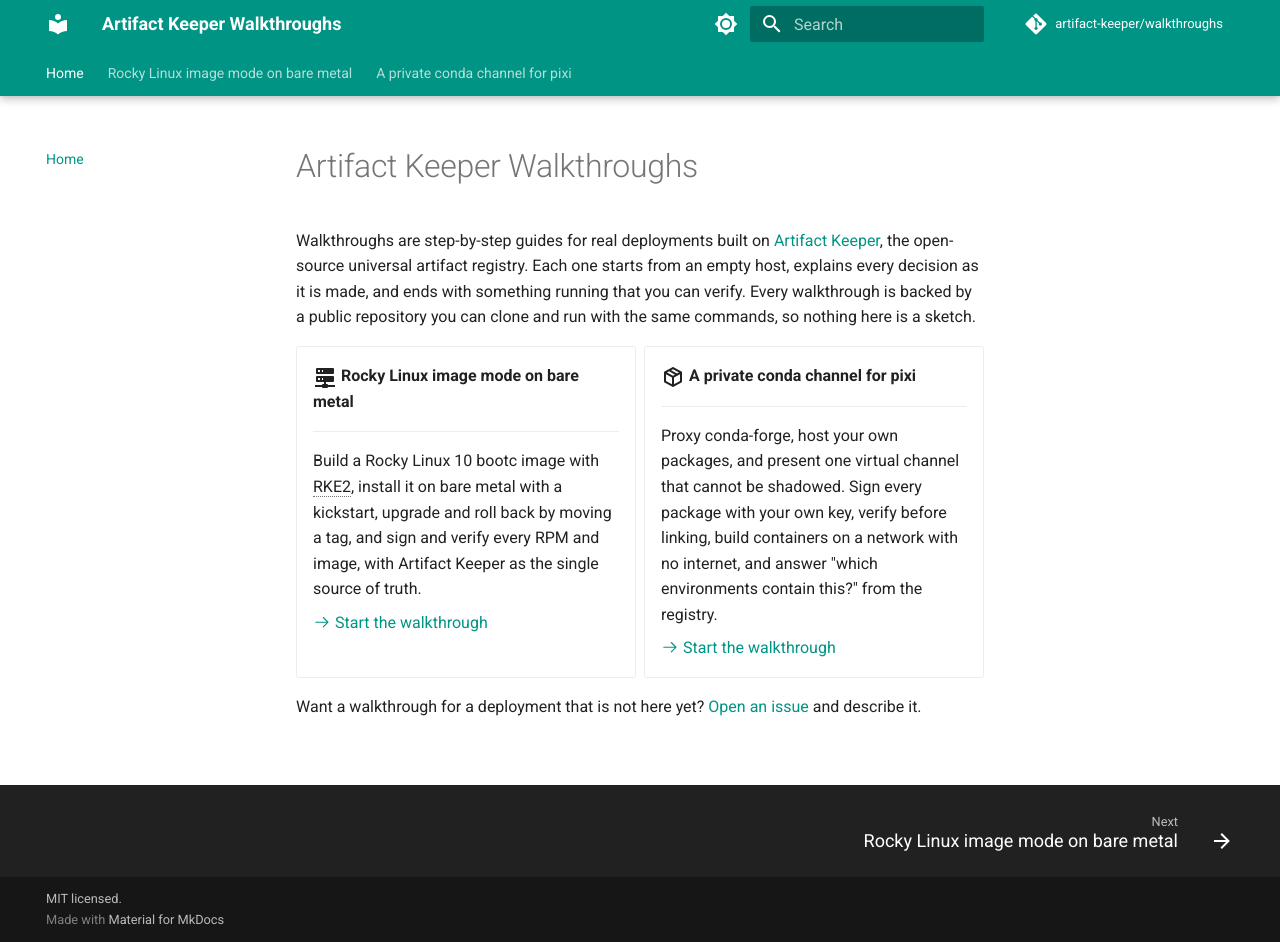
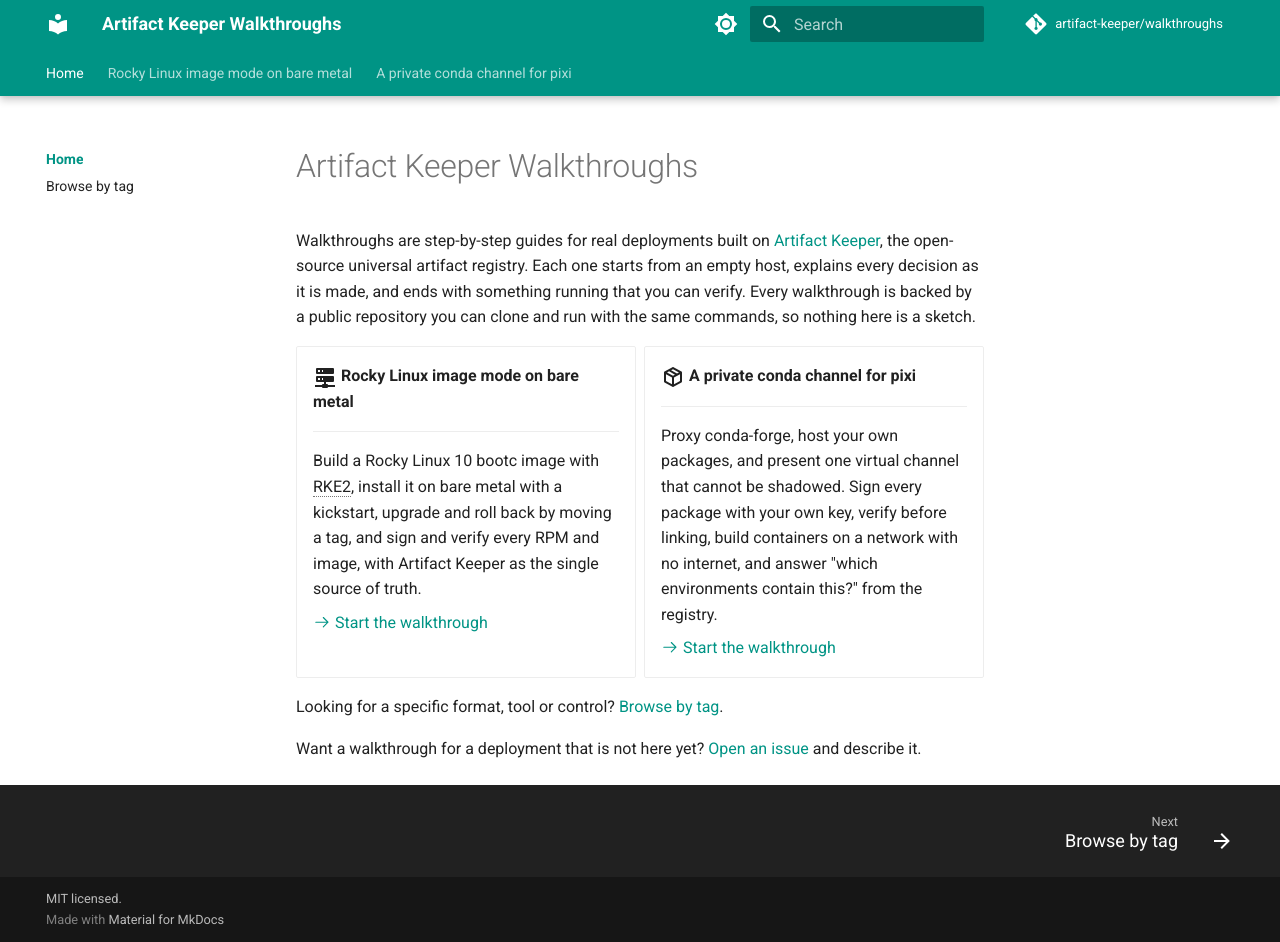
Before and after one commit to artifact-keeper/walkthroughs, an MkDocs documentation site: the page built from docs/index.md, in a window 1280 px wide and 942 px high. Built offline with MkDocs 1.6.1 and Material for MkDocs 9.7.7, drawn with Linux system fonts in a browser that asks for light colours; comment, search, counter and statistics services are not loaded.

Commit message:
Site: tag each walkthrough and add a browse-by-tag page
Enable the Material tags plugin. Each walkthrough's first page carries the
formats, tools and controls it covers as tags, rendered as chips above the
title, and docs/tags.md lists every tag with the walkthroughs that cover it.
Linked from the home page under the Home tab.

```diff
--- a/docs/index.md
+++ b/docs/index.md
@@ -30,5 +30,7 @@
 
 </div>
 
+Looking for a specific format, tool or control? [Browse by tag](tags.md).
+
 Want a walkthrough for a deployment that is not here yet?
 [Open an issue](https://github.com/artifact-keeper/walkthroughs/issues/new) and describe it.
--- a/mkdocs.yml
+++ b/mkdocs.yml
@@ -47,6 +47,7 @@
 
 plugins:
   - search
+  - tags
 
 markdown_extensions:
   - abbr
@@ -75,7 +76,9 @@
           format: !!python/name:pymdownx.superfences.fence_code_format
 
 nav:
-  - Home: index.md
+  - Home:
+      - index.md
+      - Browse by tag: tags.md
   - Rocky Linux image mode on bare metal:
       - rocky-linux-image-mode-bare-metal/index.md
       - 1. Stand up Artifact Keeper: rocky-linux-image-mode-bare-metal/1-stand-up-artifact-keeper.md
```
Also changed, not shown: docs/private-conda-channel-pixi/index.md (+19 -0 lines), docs/rocky-linux-image-mode-bare-metal/index.md (+9 -0 lines), docs/tags.md (added, +12 -0 lines).
